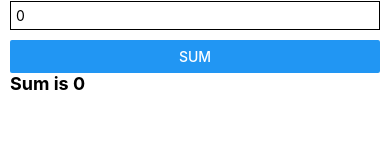
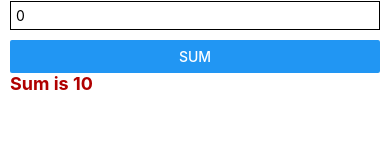
Before and after one commit to repenaattori/mobile-events-template, a React Native app: screen / in a window 390 px wide. Shown: the part 301-464 px from the top of the page. Built offline with nearby package versions, Linux system fonts and the light colour scheme.

Commit message:
Style changes

```diff
--- a/App.js
+++ b/App.js
@@ -38,7 +38,7 @@ function SumView(){
         style={Styles.textInput}
       />
       <Button title='Sum' />
-      <Text style={Styles.label}>Sum is {sum}</Text>
+      <Text style={Styles.result}>Sum is 10</Text>
     </View>
   );
 }
--- a/styles/Styles.js
+++ b/styles/Styles.js
@@ -15,5 +15,10 @@ export default StyleSheet.create({
     label:{
         fontSize: 18,
         fontWeight: "bold"
+    },
+    result:{
+        color: '#b00000',
+        fontSize: 18,
+        fontWeight: "bold"
     }
 });
```
